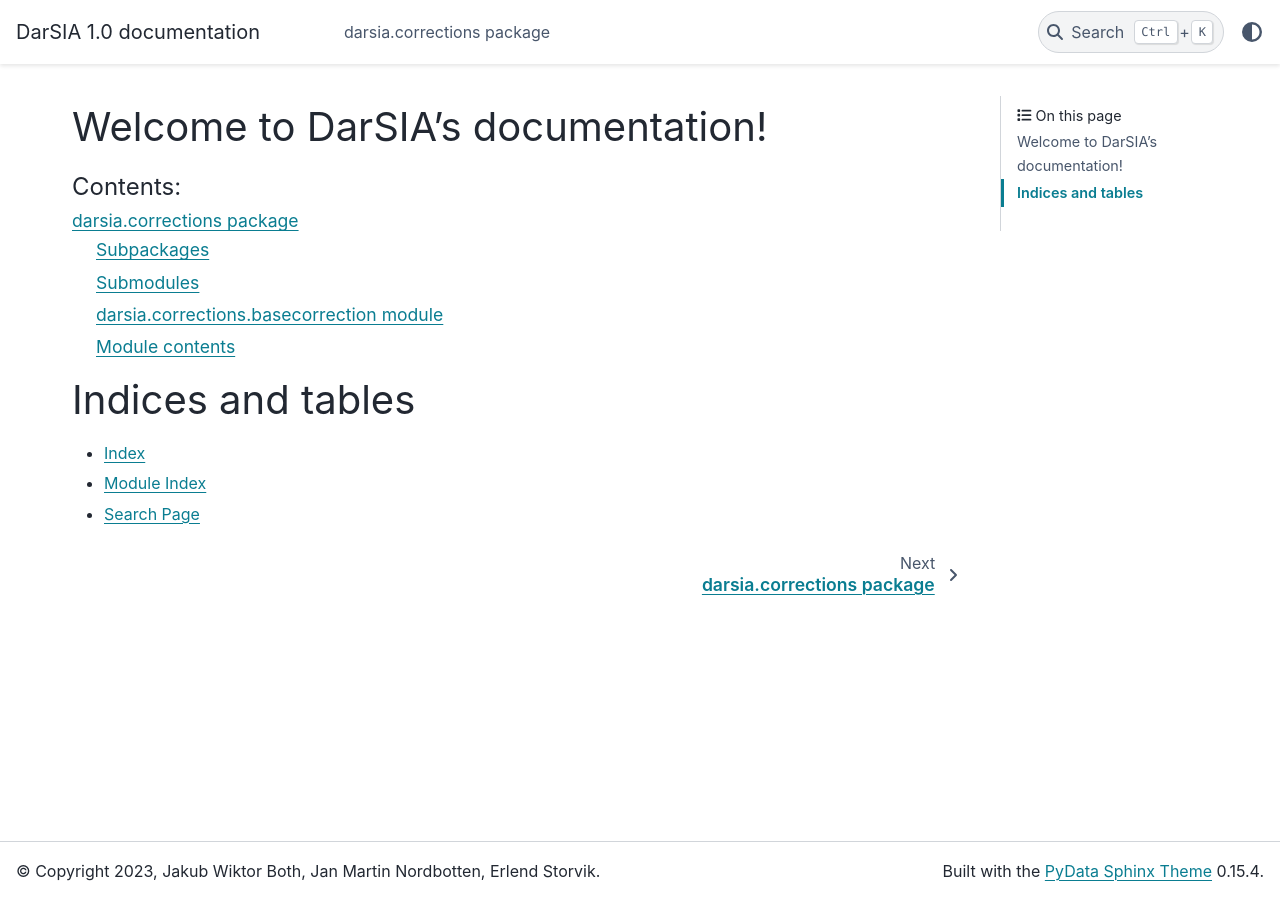
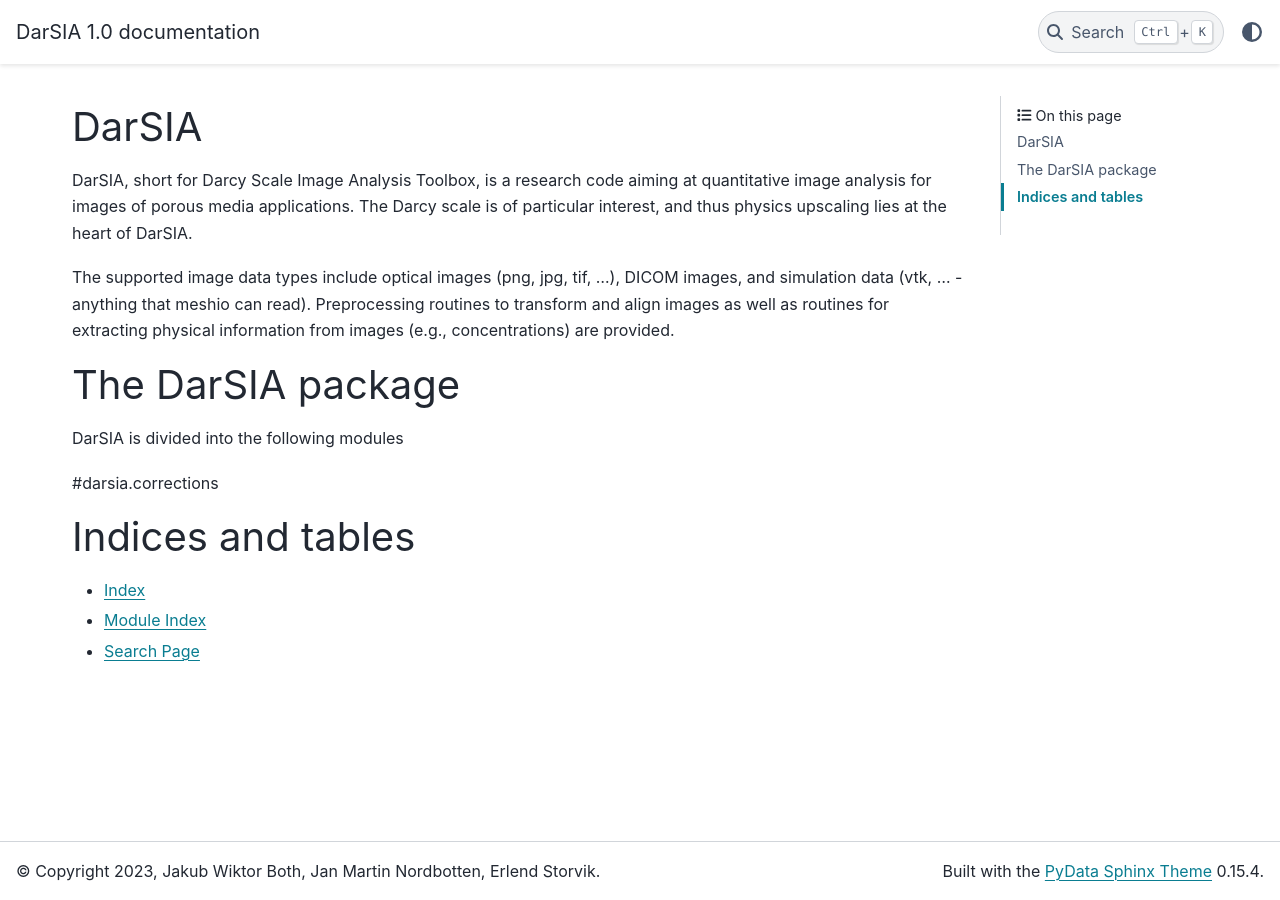
Before and after one commit to pmgbergen/DarSIA, a Sphinx documentation site: the page built from docs/index.rst, in a window 1280 px wide. Built offline with Sphinx 7.4.7 and the PyData theme 0.15.4, drawn with Linux system fonts in a browser that asks for light colours.

Commit message:
DOC: Modify start page.

```diff
--- a/docs/index.rst
+++ b/docs/index.rst
@@ -1,16 +1,19 @@
-.. DarSIA documentation master file, created by
-   sphinx-quickstart on Fri Apr 28 12:14:26 2023.
-   You can adapt this file completely to your liking, but it should at least
-   contain the root `toctree` directive.
+DarSIA
+======
 
-Welcome to DarSIA's documentation!
-==================================
+DarSIA, short for Darcy Scale Image Analysis Toolbox, is a research code aiming at quantitative image analysis for images of porous media applications. The Darcy scale is of particular interest, and thus physics upscaling lies at the heart of DarSIA.
+
+The supported image data types include optical images (png, jpg, tif, ...), DICOM images, and simulation data (vtk, ... - anything that meshio can read). Preprocessing routines to transform and align images as well as routines for extracting physical information from images (e.g., concentrations) are provided.
+
+The DarSIA package
+==================
+
+DarSIA is divided into the following modules
 
 .. toctree::
-   :maxdepth: 2
-   :caption: Contents:
+   :titlesonly:
 
-   darsia.corrections
+#darsia.corrections
 
 
 Indices and tables
```
